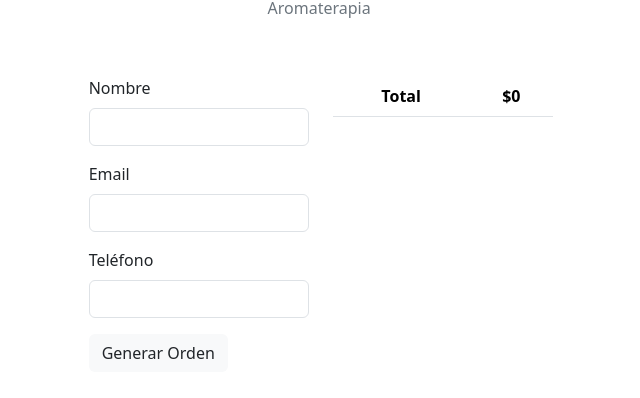
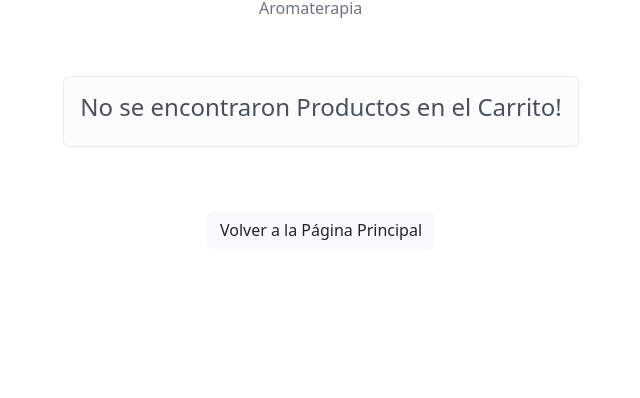
Before and after one commit to JavierVeron/61565-after-class-react, a React (Vite) app: page /checkout in a window 1280 px wide. Shown: the part 268-666 px from the top of the page, without its empty margins (319-959 px from the left). Built offline with nearby package versions, Linux system fonts and the light colour scheme.

Commit message:
Proyecto Final

```diff
--- a/src/Components/Checkout/Checkout.jsx
+++ b/src/Components/Checkout/Checkout.jsx
@@ -1,27 +1,73 @@
-import { useContext, useEffect, useState } from "react";
+import { useContext, useState } from "react";
 import { CartContext } from "../Context/CartContext";
 import { addDoc, collection, getFirestore } from "firebase/firestore";
+import { Link } from "react-router-dom";
 
 const Checkout = () => {
-    const {cart, getTotalProducts, getSumProducts} = useContext(CartContext);
+    const {cart, clear, getTotalProducts, getSumProducts} = useContext(CartContext);
     const [nombre, setNombre] = useState("");
     const [email, setEmail] = useState("");
     const [telefono, setTelefono] = useState("");
     const [orderId, setOrderId] = useState("");
+    const [nombreError, setNombreError] = useState("");
+    const [emailError, setEmailError] = useState("");
 
     const generarOrden = () => {
+        if (nombre == "") {
+            setNombreError("Debe completar el campo Nombre!");
+            return false;
+        } else {
+            setNombreError("");
+        }
+
+        if (email == "") {
+            setEmailError("Debe completar el campo Email!");
+            return false;
+        } else {
+            setEmailError("");
+        }
+
         const buyer = {name:nombre, email:email, telephone:telefono};
         const items = cart.map(item => ({id:item.id, title:item.name, price:item.price}));
-        const order = {buyer:buyer, items:items, total:getSumProducts()};
+        const fecha = new Date();
+        const date = `${fecha.getDate()}-${fecha.getMonth()+1}-${fecha.getFullYear()} ${fecha.getHours()}:${fecha.getMinutes()}:${fecha.getSeconds()}`;
+        const order = {buyer:buyer, items:items, date:date, total:getSumProducts()};
         const db = getFirestore();
         const ordersCollection = collection(db, "orders");
-        //console.log(order);
 
         // Agregar un nuevo Documento en Firestore
         addDoc(ordersCollection, order).then(data => {
-            console.log(data);
             setOrderId(data.id);
+            setNombre("");
+            setEmail("");
+            setTelefono("");
+            clear();
         });
+    }
+
+    if (orderId) {
+        return (
+            <div className="container my-5">
+                <div className="row">
+                    <div className="col text-center">
+                        <div className="alert alert-light" role="alert"><h4>Felicitaciones! Tu Orden de Compra es: <b>{orderId}</b></h4></div>
+                    </div>
+                </div>
+            </div>
+        )
+    }
+
+    if (getTotalProducts() == 0) {
+        return (
+            <div className="container my-5">
+                <div className="row">
+                    <div className="col text-center">
+                        <div className="alert alert-light" role="alert"><h4>No se encontraron Productos en el Carrito!</h4></div>
+                        <Link to={"/"} className="btn bg-light my-5">Volver a la Página Principal</Link>
+                    </div>
+                </div>
+            </div>
+        )
     }
 
     return (
@@ -30,17 +76,20 @@ const Checkout = () => {
                 <div className="col">
                     <form>
                         <div className="mb-3">
-                            <label className="form-label">Nombre</label>
-                            <input type="text" className="form-control" onInput={(event) => {setNombre(event.target.value)}} />
+                            <label className="form-label">Nombre *</label>
+                            <input type="text" className={`form-control ${nombreError && "is-invalid"}`} onInput={(event) => {setNombre(event.target.value)}} />
+                            <div className="text-danger">{nombreError}</div>
                         </div>
                         <div className="mb-3">
-                            <label className="form-label">Email</label>
-                            <input type="text" className="form-control" onInput={(event) => {setEmail(event.target.value)}} />
+                            <label className="form-label">Email *</label>
+                            <input type="text" className={`form-control ${emailError && "is-invalid"}`} onInput={(event) => {setEmail(event.target.value)}} />
+                            <div className="text-danger">{emailError}</div>
                         </div>
                         <div className="mb-3">
                             <label className="form-label">Teléfono</label>
                             <input type="text" className="form-control" onInput={(event) => {setTelefono(event.target.value)}}  />
                         </div>
+                        <p className="mb-3">* Campo obligatorios</p>
                         <button type="button" className="btn bg-light" onClick={generarOrden}>Generar Orden</button>
                     </form>
                 </div>
@@ -66,11 +115,6 @@ const Checkout = () => {
                     </table>
                 </div>
             </div>
-            <div className="row my-5">
-                <div className="col text-center">
-                    {orderId ? <div className="alert alert-light" role="alert">Felicitaciones! Tu Orden de Compra es: <b>{orderId}</b></div> : ""}
-                </div>
-            </div>
         </div>
     )
 }
```
Also changed, not shown: portada.jpg (added), 1 other file (tests, documents, lock files or other folders).
